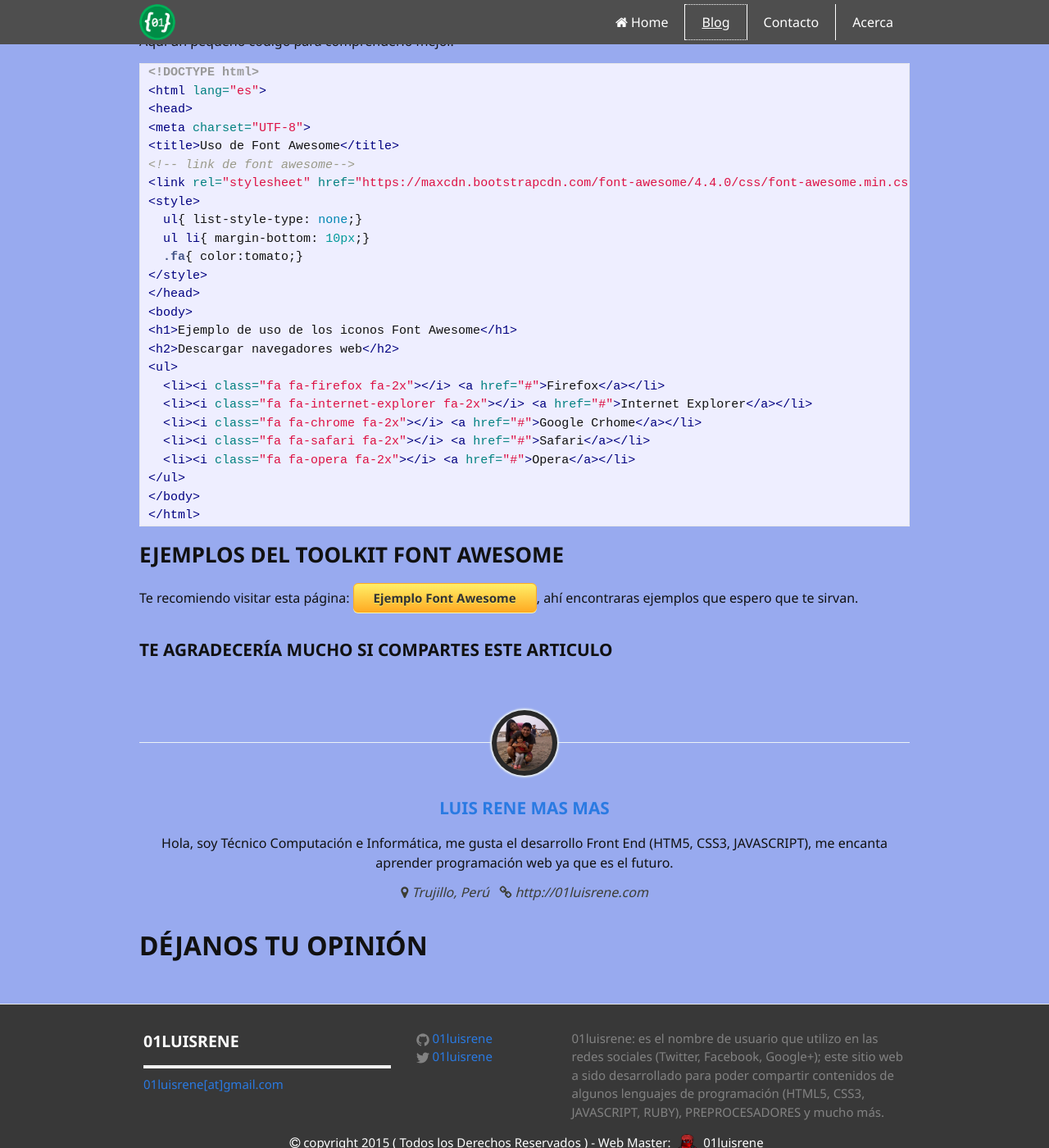
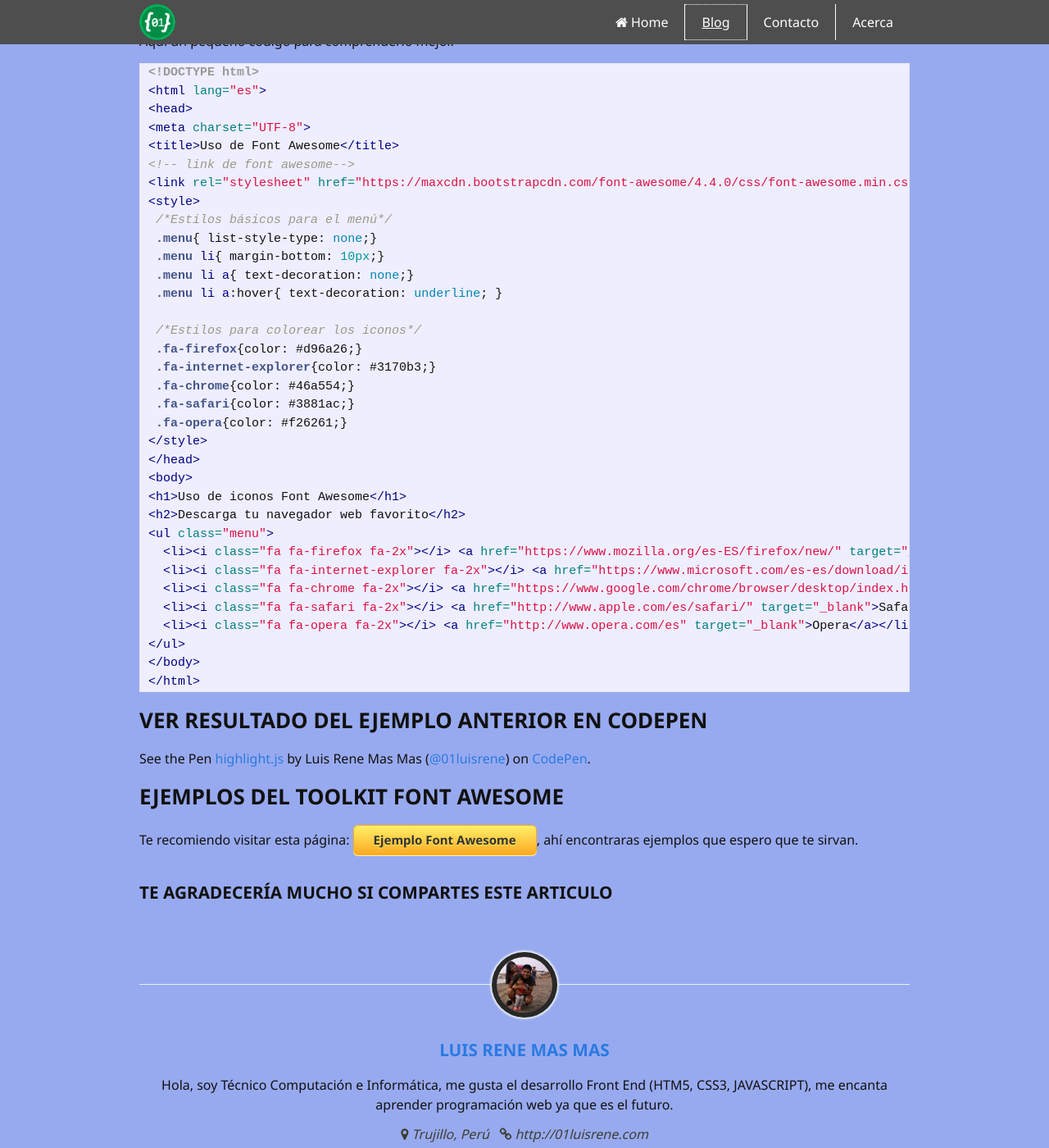
Before and after one commit to 01luisrene/Blog-Jekyll, a Jekyll site: the page built from _posts/2016-01-22-utilizar-toolkit-font-awesome.md, in a window 1280 px wide and 1400 px high, scrolled down 1276 px. Shown: the whole window at 82% size. Built offline with Jekyll 4.4.1, drawn with Linux system fonts in a browser that asks for light colours; comment, search, counter and statistics services are not loaded.

Commit message:
tutorial Utilizar el Toolkit Font Awesome
Agregando código desde CodePen

```diff
--- a/_posts/2016-01-22-utilizar-toolkit-font-awesome.md
+++ b/_posts/2016-01-22-utilizar-toolkit-font-awesome.md
@@ -44,25 +44,38 @@
 <!-- link de font awesome-->
 <link rel="stylesheet" href="https://maxcdn.bootstrapcdn.com/font-awesome/4.4.0/css/font-awesome.min.css">
 <style>
-  ul{ list-style-type: none;}
-  ul li{ margin-bottom: 10px;}
-  .fa{ color:tomato;}
+ /*Estilos básicos para el menú*/
+ .menu{ list-style-type: none;}
+ .menu li{ margin-bottom: 10px;}
+ .menu li a{ text-decoration: none;}
+ .menu li a:hover{ text-decoration: underline; }
+
+ /*Estilos para colorear los iconos*/
+ .fa-firefox{color: #d96a26;}
+ .fa-internet-explorer{color: #3170b3;}
+ .fa-chrome{color: #46a554;}
+ .fa-safari{color: #3881ac;}
+ .fa-opera{color: #f26261;}
 </style>
 </head>
 <body>
-<h1>Ejemplo de uso de los iconos Font Awesome</h1>
-<h2>Descargar navegadores web</h2>
-<ul>
-  <li><i class="fa fa-firefox fa-2x"></i> <a href="#">Firefox</a></li>
-  <li><i class="fa fa-internet-explorer fa-2x"></i> <a href="#">Internet Explorer</a></li>
-  <li><i class="fa fa-chrome fa-2x"></i> <a href="#">Google Crhome</a></li>
-  <li><i class="fa fa-safari fa-2x"></i> <a href="#">Safari</a></li>
-  <li><i class="fa fa-opera fa-2x"></i> <a href="#">Opera</a></li>
+<h1>Uso de iconos Font Awesome</h1>
+<h2>Descarga tu navegador web favorito</h2>
+<ul class="menu">
+  <li><i class="fa fa-firefox fa-2x"></i> <a href="https://www.mozilla.org/es-ES/firefox/new/" target="_blank">Firefox</a></li>
+  <li><i class="fa fa-internet-explorer fa-2x"></i> <a href="https://www.microsoft.com/es-es/download/internet-explorer-11-for-windows-7-details.aspx" target="_blank">Internet Explorer</a></li>
+  <li><i class="fa fa-chrome fa-2x"></i> <a href="https://www.google.com/chrome/browser/desktop/index.html" target="_blank">Google Crhome</a></li>
+  <li><i class="fa fa-safari fa-2x"></i> <a href="http://www.apple.com/es/safari/" target="_blank">Safari</a></li>
+  <li><i class="fa fa-opera fa-2x"></i> <a href="http://www.opera.com/es" target="_blank">Opera</a></li>
 </ul>
 </body>
 </html>
 {% endhighlight %}
 
+### Ver resultado del ejemplo anterior en CodePen
+
+<p data-height="365" data-theme-id="0" data-slug-hash="oxXEGZ" data-default-tab="result" data-user="01luisrene" class="codepen">See the Pen <a href="http://codepen.io/01luisrene/pen/oxXEGZ/">highlight.js</a> by Luis Rene Mas Mas (<a href="http://codepen.io/01luisrene">@01luisrene</a>) on <a href="http://codepen.io">CodePen</a>.</p>
+
 ### Ejemplos del toolkit Font Awesome
 
 Te recomiendo visitar esta página: <a class="btn btn-link" href="http://fortawesome.github.io/Font-Awesome/examples/" target="_blank">**Ejemplo Font Awesome**</a>, ahí encontraras ejemplos que espero que te sirvan.
```
